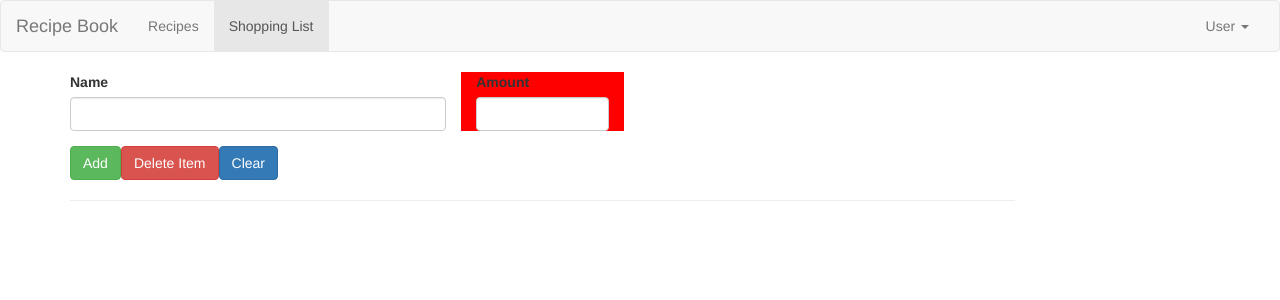
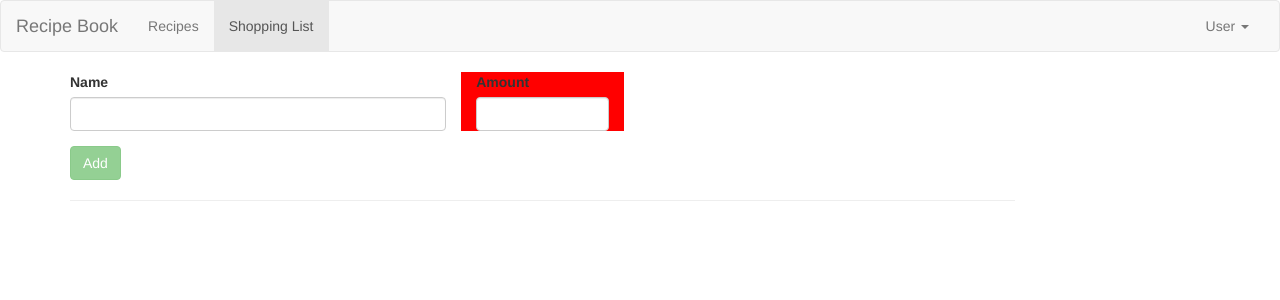
Before and after one commit to istrupin/angular2-recipe-book-tutorial, an Angular app: page /shopping-list in a window 1280 px wide. Shown: the top 300 px of the page. Built offline with nearby package versions, Linux system fonts and the light colour scheme.

Commit message:
Added Add button and set up for template driven form

```diff
--- a/src/app/app.module.ts
+++ b/src/app/app.module.ts
@@ -1,6 +1,6 @@
 import { BrowserModule } from '@angular/platform-browser';
 import { NgModule } from '@angular/core';
-import { FormsModule } from '@angular/forms';
+import { FormsModule, ReactiveFormsModule } from '@angular/forms';
 import { HttpModule } from '@angular/http';
 
 import { AppComponent } from './app.component';
@@ -41,6 +41,7 @@ import {routing} from './app.routing';
   imports: [
     BrowserModule,
     FormsModule,
+    ReactiveFormsModule,
     HttpModule,
     routing
   ],
--- a/src/app/shopping-list/shopping-list-add.component.html
+++ b/src/app/shopping-list/shopping-list-add.component.html
@@ -1,22 +1,23 @@
 <div class="row">
   <div class="col-xs-12">
-    <form id="shopping-list-add">
+    <form id="shopping-list-add" (ngSubmit)="onSubmit(f.value)" #f="ngForm">
       <div class="row">
         <div class="col-sm-5 form-group">
           <label for="item-name">Name</label>
-          <input type="text" id="item-name" required class="form-control">
+          <input type="text" id="item-name" required class="form-control" ngModel name="name">
         </div>
 
         <div class="col-sm-2 form-group" [highlight]="'blue'" [defaultColor]="'red'">
           <label for="item-amount">Amount</label>
-          <input type="text" id="item-amount" required class="form-control">
+          <input type="text" id="item-amount" required class="form-control" ngModel name="amount">
         </div>
       </div>
       <div class="row">
         <div class="col-xs-12">
-          <button class="btn btn-success" type="submit">Add</button>
-          <button class="btn btn-danger" type="button">Delete Item</button>
-          <button class="btn btn-primary" type="button">Clear</button>
+          <button class="btn btn-success" type="submit" *ngIf="isAdd" [disabled]="!f.valid">Add</button>
+          <button class="btn btn-success" type="submit" *ngIf="!isAdd" [disabled]="!f.valid">Save</button>
+          <button class="btn btn-danger" type="button" *ngIf="!isAdd">Delete Item</button>
+          <button class="btn btn-primary" type="button" *ngIf="!isAdd">Clear</button>
         </div>
       </div>
     </form>
--- a/src/app/shopping-list/shopping-list-add.component.ts
+++ b/src/app/shopping-list/shopping-list-add.component.ts
@@ -1,14 +1,28 @@
 import { Component, OnInit } from '@angular/core';
+import { Ingredient } from '../shared/Ingredient';
+import { ShoppingListService} from './shopping-list.service';
 
 @Component({
   selector: 'app-shopping-list-add',
   templateUrl: './shopping-list-add.component.html'
 })
 export class ShoppingListAddComponent implements OnInit {
+  isAdd = true;
+  item: Ingredient;
 
-  constructor() { }
+  constructor(private sls: ShoppingListService) { }
 
   ngOnInit() {
   }
 
+  onSubmit(ingredient: Ingredient){
+    if(!this.isAdd) {
+      //edit
+    } else {
+      this.item = new Ingredient(ingredient.name, ingredient.amount);
+      this.sls.addItem(this.item);
+    }
+
+  }
+
 }
--- a/src/app/shopping-list/shopping-list.service.ts
+++ b/src/app/shopping-list/shopping-list.service.ts
@@ -16,4 +16,8 @@ export class ShoppingListService {
     Array.prototype.push.apply(this.items, items);
   }
 
+  addItem(item: Ingredient){
+    this.items.push(item);
+  }
+
 }
```
Also changed, not shown: 1 other file (tests, documents, lock files or other folders).
